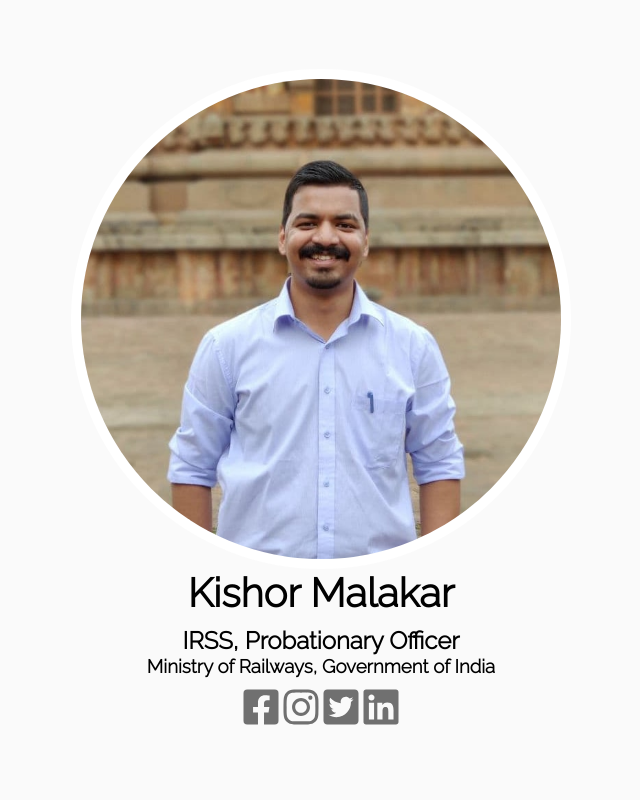
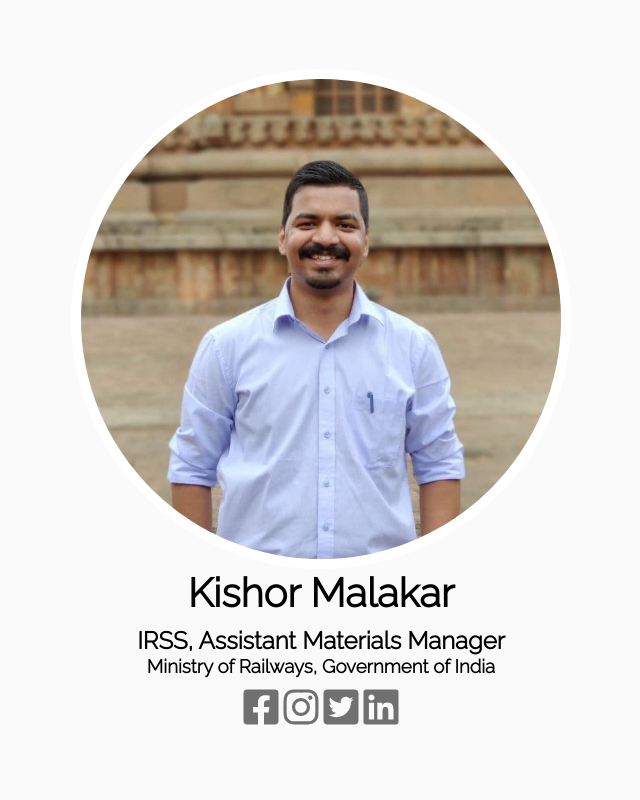
Before and after one commit to kishormalakar/kishormalakar.github.io, a PHP site: page / in a window 1280 px wide. Shown: the whole page, without its empty margins (319-959 px from the left). Run offline with PHP 8.4, Linux system fonts and the light colour scheme.

Commit message:
Update index.php

```diff
--- a/index.php
+++ b/index.php
@@ -70,7 +70,7 @@
 				</div>
 				<div class="details">
 					<h1>Kishor Malakar</h1>
-					<h2>IRSS, Probationary Officer</h2>
+					<h2>IRSS, Assistant Materials Manager</h2>
 					<h3>Ministry of Railways, Government of India</h3>
 					<div class="social">
 						<a href="https://facebook.com/kishor.malakar" target="blank">
```
